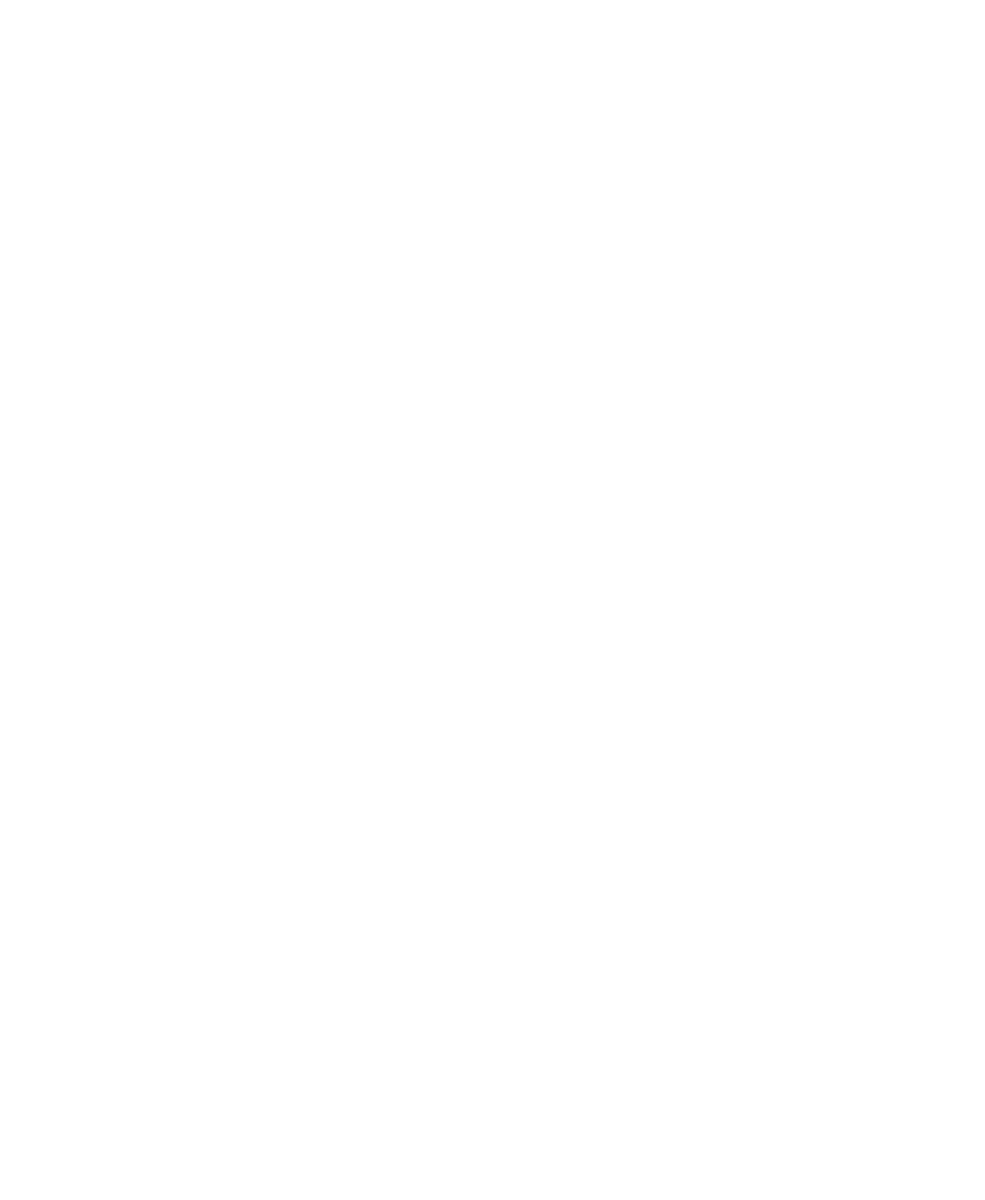
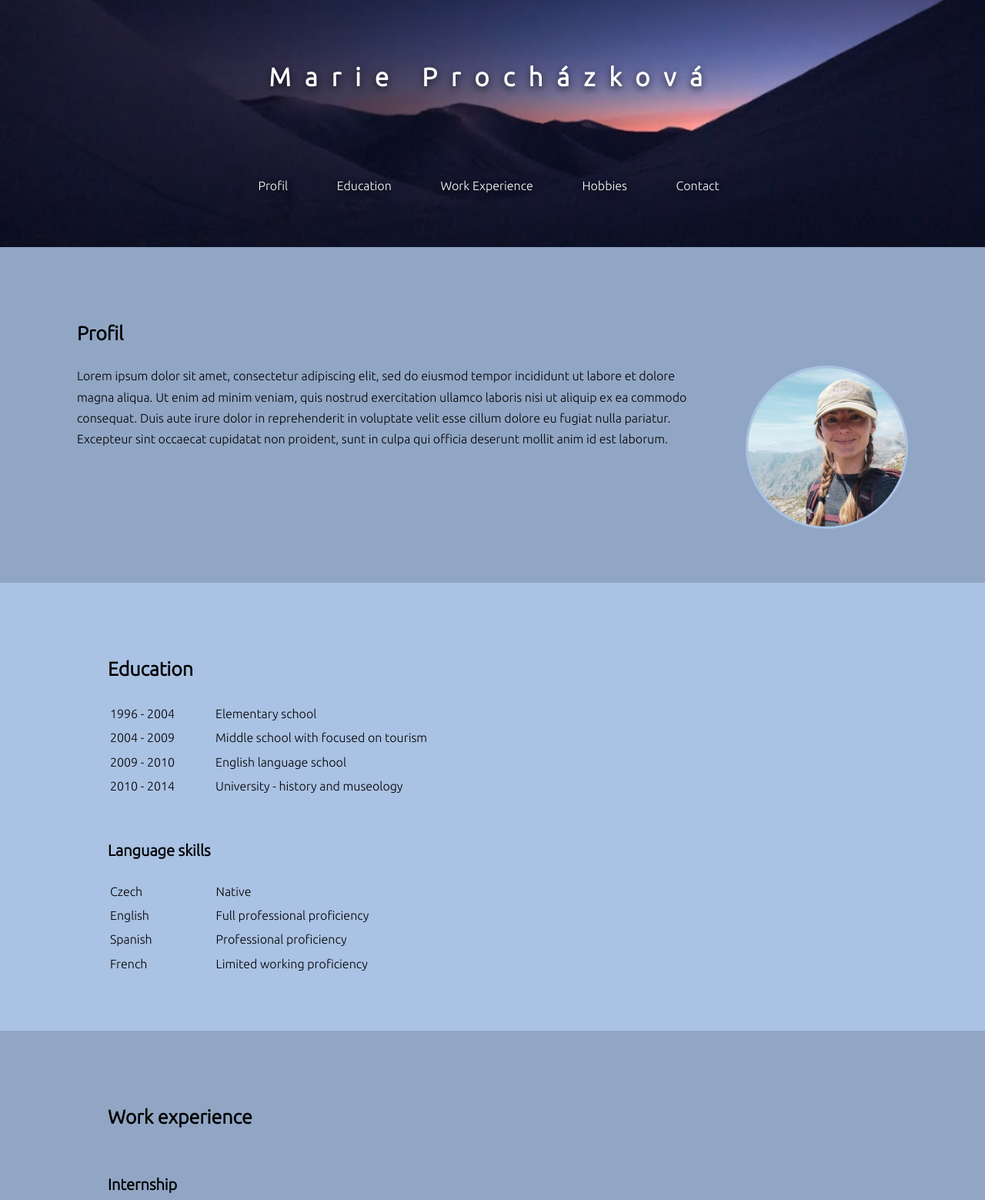
Before and after one commit to Maruskaaa/ukol-week-1, a plain HTML site: page index.html in a window 1280 px wide. Shown: the top 1559 px of the page at 77% size. Before the commit the page ends 800 px from the top, so only its background shows below. Drawn offline with Linux system fonts and the light colour scheme.

Commit message:
roughly done page

```diff
--- a/index.html
+++ b/index.html
@@ -4,9 +4,165 @@
     <meta charset="UTF-8">
     <meta http-equiv="X-UA-Compatible" content="IE=edge">
     <meta name="viewport" content="width=device-width, initial-scale=1.0">
-    <title>Document</title>
+    <title>CV Marie </title>
+    <link rel="stylesheet" href="style.css">
+    <link href="https://fonts.googleapis.com/css2?family=Open+Sans:wght@300&family=Ubuntu:wght@300&display=swap" rel="stylesheet">
+    <link
+  href="http://cdnjs.cloudflare.com/ajax/libs/font-awesome/4.3.0/css/font-awesome.css"
+  rel="stylesheet"  type='text/css'>
+
 </head>
+
 <body>
+
+ <header class="header">
+    <h1>
+    Marie Procházková
+    </h1>
+
+    <ul class="menu">
+        <li>
+            <a href="#profil"> Profil</a>
+        </li>
+        <li>
+            <a href="#education">Education</a>
+        </li>
+        <li>
+            <a href="#work">Work Experience</a>
+        </li>
+        <li>
+            <a href="#hobbies">Hobbies</a>
+        </li>
+        <li>
+            <a href="#contact">Contact</a>
+        </li>
+    </ul>
+
+
+</header>
+
+
+
+<!--SEKCE PROFIL-->
+<section class="profil" id="profil">
+    <h2>
+        Profil
+    </h2>
+
+
+<img class="photo-me"   src="Photo/photo of me.jpg" alt="photo of me">
+
+    <p>
+        Lorem ipsum dolor sit amet, consectetur adipiscing elit, sed do eiusmod tempor incididunt ut labore et dolore magna aliqua. Ut enim ad minim veniam, quis nostrud exercitation ullamco laboris nisi ut aliquip ex ea commodo consequat. Duis aute irure dolor in reprehenderit in voluptate velit esse cillum dolore eu fugiat nulla pariatur. Excepteur sint occaecat cupidatat non proident, sunt in culpa qui officia deserunt mollit anim id est laborum.
+
+
+
+    </p>
+
+</section>
+
+<section class="education" id="education">
+    <h2>
+        Education
+    </h2>
+
+    <table>
+
+        <tr>
+            <td>1996 - 2004 </td>
+            <td class="school"> Elementary school </td>
+        </tr>
+
+        <tr >
+            <td>2004 - 2009</td>
+            <td class="school"> Middle school with focused on tourism </td>
+        </tr>
+
+        <tr>
+            <td>2009 - 2010 </td>
+            <td class="school"> English language school </td>
+        </tr>
+
+        <tr>
+            <td>2010 - 2014 </td>
+            <td class="school"> University - history and museology </td>
+        </tr>
+
+    </table>
+
+    <h3>
+        Language skills
+    </h3>
+
+    <table>
+
+        <tr>
+            <td>Czech </td>
+            <td class="language"> Native </td>
+        </tr>
+
+        <tr >
+            <td>English</td>
+            <td class="language"> Full professional proficiency </td>
+        </tr>
+
+        <tr>
+            <td>Spanish </td>
+            <td class="language"> Professional proficiency </td>
+        </tr>
+
+        <tr>
+            <td> French </td>
+            <td class="language"> Limited working proficiency </td>
+        </tr>
+
+    </table>
+
+
+</section>
+
+
+<section class="work" id="work">
+    <h2>
+        Work experience
+    </h2>
+
+    <h3>
+        Internship
+    </h3>
+
+
+    <p>
+        Lorem ipsum dolor sit amet, consectetur adipiscing elit, sed do eiusmod tempor incididunt ut labore et dolore magna aliqua. Ut enim ad minim veniam, quis nostrud exercitation ullamco laboris nisi ut aliquip ex ea commodo consequat. Duis aute irure dolor in reprehenderit in voluptate velit esse cillum dolore eu fugiat nulla pariatur. Excepteur sint occaecat cupidatat non proident, sunt in culpa qui officia deserunt mollit anim id est laborum.
+    </p>
+
+</section>
+
+<section class="hobbies" id="hobbies">
+    <h2>Hobbies</h2>
+    <p>
+        Lorem ipsum dolor sit amet, consectetur adipiscing elit, sed do eiusmod tempor incididunt ut labore et dolore magna aliqua. Ut enim ad minim veniam, quis nostrud exercitation ullamco laboris nisi ut aliquip ex ea commodo consequat. Duis aute irure dolor in reprehenderit in voluptate velit esse cillum dolore eu fugiat nulla pariatur. Excepteur sint occaecat cupidatat non proident, sunt in culpa qui officia deserunt mollit anim id est laborum.
+    </p>
+</section>
+
+
+<footer>
+<h3 class="contacthead">Contact me</h3>
+<ul class="contact" id="contact">
+   <li> <a href="mailto:proch.maruska@gmail.com">
+    <i class="fa fa-solid fa-envelope"></i> proch.maruska@gmail.com</a> </li>
+    <li><a href="https://wa.me/<033769997067>" >
+        <i class="fa fa-brands fa-whatsapp"></i> +34 613 01 10 74</a> </li>
+    <li><a href="https://www.facebook.com/majka.prochazkova.5"><i class="fa fa-brands fa-facebook"></i> Facebook</a></li>
+    <li><a href="https://instagram.com/marie.prochy?igshid=ZDdkNTZiNTM=">
+        <i class="fa fa-brands fa-instagram"></i> Instagram</a></li>
+</ul>
+
+
+</footer>
+
+
+
 
 </body>
 </html>
--- a/style.css
+++ b/style.css
@@ -0,0 +1,102 @@
+body {
+    font-family:ubuntu, verdana, sans-serif ;
+    font-size: 12pt;
+    margin:0;
+    line-height: 1.7;
+
+
+}
+
+.photo-me {
+width: 19%;
+border-radius: 50%;
+float:right;
+margin-left: 60px;
+border: 3px solid #aac2e3 ;
+}
+
+section {overflow: auto;}
+
+header {background-image: url(Photo/mountain.png);
+    padding: 50px 50px;
+    background-repeat: no-repeat;
+    background-position: center;
+    background-size: cover;
+    }
+
+h1 {letter-spacing: 18px;
+    font-size: 33px;
+    color: white;
+    text-align: center;
+    text-shadow: 0 3px 10px rgb(0, 0, 0, 0.7) ;
+    margin-bottom: 50px;
+    }
+
+h2 {font-size: 25px;
+    text-align: left;}
+
+h3 {margin-top: 50px;
+    font-size: 20px;}
+
+.profil {
+    background-color: #91a6c4;
+    padding: 70px 100px;
+    }
+
+.education {background-color: #aac2e3;
+padding:70px 140px }
+
+.work {background-color: #91a6c4;
+padding:70px 140px}
+
+.hobbies {
+    background-color: #aac2e3;
+    padding: 70px 140px}
+
+footer {
+    background-color: #203251;
+    padding: 15px;
+}
+
+.contact a {color: white;
+    text-decoration: none;
+    font-size: 12pt;
+    }
+
+.contact a:hover {border-bottom: 3px solid #7e95b5;}
+
+.contact li {
+    display: inline-block;
+    padding-inline: 20px;}
+
+.contact{
+    text-align: center;
+    margin-right: 60px;
+}
+
+.menu li {display: inline-block;
+    padding-inline: 30px;}
+
+.menu a {text-decoration:none;
+        color:white;
+        text-shadow: 0 3px 10px rgb(0, 0, 0, 0.7)}
+
+.menu {text-align: center;
+        padding-right: 50px;
+    margin-top: 100px;}
+
+.menu a:hover {border-bottom: 3px solid #7e95b5;}
+
+.school {text-align: left;
+    padding-left: 50px;}
+
+.language {text-align: left;
+        padding-left: 80px;}
+
+
+.contacthead {color: white;
+text-align: center;
+font-size: 16px;
+margin-top: 13px;
+font-weight: bold;
+letter-spacing: 5px;}
```
Also changed, not shown: Photo/facebook.png (added), Photo/header photo.jpg (added), Photo/instagram.png (added), Photo/mountain.png (added), Photo/photo of me.jpg (added), 1 other file.
